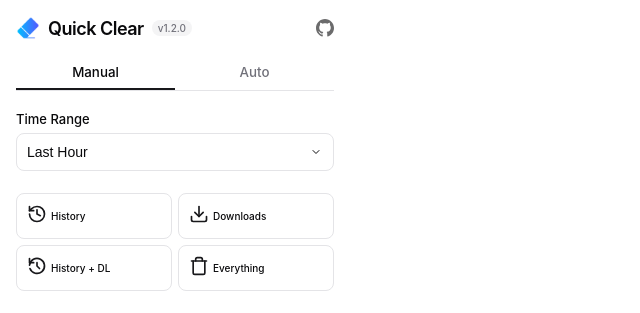
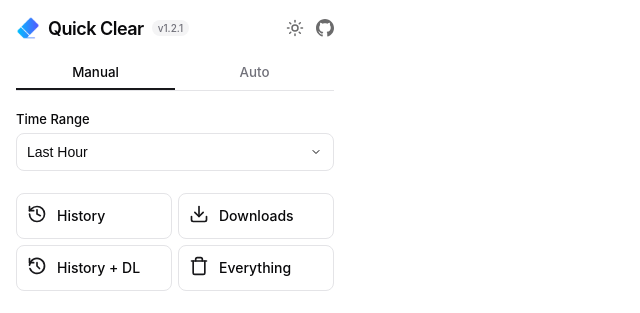
Before and after one commit to dinhanhthi/quick-clear-chrome, a React (Vite) app: page / in a window 1280 px wide. Shown: the top 313 px of the page, without its empty margins (0-640 px from the left). Built offline with nearby package versions, Linux system fonts and the light colour scheme; no server answers.

Commit message:
feat: add theme toogle button
chore

```diff
--- a/package.json
+++ b/package.json
@@ -1,7 +1,7 @@
 {
   "name": "quick-clear-chrome",
   "private": true,
-  "version": "1.2.0",
+  "version": "1.2.1",
   "type": "module",
   "scripts": {
     "dev": "vite",
--- a/src/App.tsx
+++ b/src/App.tsx
@@ -2,7 +2,7 @@
 import ManualTab from './components/ManualTab';
 import AutoTab from './components/AutoTab';
 import SiteDataCleaner from './components/SiteDataCleaner';
-import { GitHubIcon } from './components/Icons';
+import { GitHubIcon, SunIcon, MoonIcon } from './components/Icons';
 import {
   clearSiteData,
   clearSiteHistoryAndDownloads,
@@ -10,11 +10,13 @@
   type TimeRange,
   type AutoClearSettings,
 } from './utils/chrome-api';
+import { useTheme } from './utils/useTheme';
 import packageJson from '../package.json';
 
 function App() {
   const [activeTab, setActiveTab] = useState<'manual' | 'auto'>('manual');
   const [timeRange, setTimeRange] = useState<TimeRange>('last_hour');
+  const { theme, resolvedTheme, toggleTheme } = useTheme();
 
   // Footer state
   const [autoEnabled, setAutoEnabled] = useState(false);
@@ -204,6 +206,30 @@
             v{packageJson.version}
           </span>
         </div>
+        <div style={{ display: 'flex', alignItems: 'center', gap: '12px' }}>
+          <button
+            onClick={toggleTheme}
+            style={{
+              display: 'flex',
+              alignItems: 'center',
+              background: 'none',
+              border: 'none',
+              color: 'var(--text-color)',
+              opacity: 0.6,
+              transition: 'opacity 0.2s',
+              cursor: 'pointer',
+              padding: 0,
+            }}
+            onMouseEnter={(e) => (e.currentTarget.style.opacity = '1')}
+            onMouseLeave={(e) => (e.currentTarget.style.opacity = '0.6')}
+            title={`Theme: ${theme === 'system' ? `System (${resolvedTheme})` : theme}`}
+          >
+            {resolvedTheme === 'dark' ? (
+              <MoonIcon size={18} />
+            ) : (
+              <SunIcon size={18} />
+            )}
+          </button>
           <a
             href="https://github.com/dinhanhthi/quick-clear-chrome"
             target="_blank"
@@ -211,7 +237,7 @@
             style={{
               display: 'flex',
               alignItems: 'center',
-            color: 'var(--foreground)',
+              color: 'var(--text-color)',
               opacity: 0.6,
               transition: 'opacity 0.2s',
               textDecoration: 'none',
@@ -221,6 +247,7 @@
           >
             <GitHubIcon size={18} />
           </a>
+        </div>
       </header>
 
       {/* Tabs */}
--- a/src/components/ActionButton.tsx
+++ b/src/components/ActionButton.tsx
@@ -56,7 +56,7 @@
     >
       <div
         style={{
-          marginRight: '0',
+          marginRight: '6px',
           marginBottom: '4px',
           display: 'flex',
           color: 'var(--primary)',
@@ -64,7 +64,7 @@
       >
         {iconWithFixedSize}
       </div>
-      <div style={{ fontSize: '10px', fontWeight: 500, lineHeight: 1.2 }}>
+      <div style={{ fontSize: '14px', fontWeight: 500, lineHeight: 1.2 }}>
         {title.replace('Clear ', '')}
       </div>
     </button>
--- a/src/components/Icons.tsx
+++ b/src/components/Icons.tsx
@@ -110,3 +110,43 @@
     <path d="M12 0c-6.626 0-12 5.373-12 12 0 5.302 3.438 9.8 8.207 11.387.599.111.793-.261.793-.577v-2.234c-3.338.726-4.033-1.416-4.033-1.416-.546-1.387-1.333-1.756-1.333-1.756-1.089-.745.083-.729.083-.729 1.205.084 1.839 1.237 1.839 1.237 1.07 1.834 2.807 1.304 3.492.997.107-.775.418-1.305.762-1.604-2.665-.305-5.467-1.334-5.467-5.931 0-1.311.469-2.381 1.236-3.221-.124-.303-.535-1.524.117-3.176 0 0 1.008-.322 3.301 1.23.957-.266 1.983-.399 3.003-.404 1.02.005 2.047.138 3.006.404 2.291-1.552 3.297-1.23 3.297-1.23.653 1.653.242 2.874.118 3.176.77.84 1.235 1.911 1.235 3.221 0 4.609-2.807 5.624-5.479 5.921.43.372.823 1.102.823 2.222v3.293c0 .319.192.694.801.576 4.765-1.589 8.199-6.086 8.199-11.386 0-6.627-5.373-12-12-12z" />
   </svg>
 );
+
+export const SunIcon: React.FC<IconProps> = ({ size = 20, ...props }) => (
+  <svg
+    width={size}
+    height={size}
+    viewBox="0 0 24 24"
+    fill="none"
+    stroke="currentColor"
+    strokeWidth="2"
+    strokeLinecap="round"
+    strokeLinejoin="round"
+    {...props}
+  >
+    <circle cx="12" cy="12" r="4" />
+    <path d="M12 2v2" />
+    <path d="M12 20v2" />
+    <path d="m4.93 4.93 1.41 1.41" />
+    <path d="m17.66 17.66 1.41 1.41" />
+    <path d="M2 12h2" />
+    <path d="M20 12h2" />
+    <path d="m6.34 17.66-1.41 1.41" />
+    <path d="m19.07 4.93-1.41 1.41" />
+  </svg>
+);
+
+export const MoonIcon: React.FC<IconProps> = ({ size = 20, ...props }) => (
+  <svg
+    width={size}
+    height={size}
+    viewBox="0 0 24 24"
+    fill="none"
+    stroke="currentColor"
+    strokeWidth="2"
+    strokeLinecap="round"
+    strokeLinejoin="round"
+    {...props}
+  >
+    <path d="M12 3a6 6 0 0 0 9 9 9 9 0 1 1-9-9Z" />
+  </svg>
+);
--- a/src/index.css
+++ b/src/index.css
@@ -1,4 +1,5 @@
-:root {
+:root,
+:root[data-theme='light'] {
   --bg-color: #ffffff;
   --text-color: #09090b;
   --card-bg: #ffffff;
@@ -14,7 +15,7 @@
 }
 
 @media (prefers-color-scheme: dark) {
-  :root {
+  :root:not([data-theme='light']) {
     --bg-color: #09090b;
     --text-color: #fafafa;
     --card-bg: #09090b;
@@ -26,6 +27,19 @@
     --status-text: #4ade80;
     --status-error: #f87171;
   }
+}
+
+:root[data-theme='dark'] {
+  --bg-color: #09090b;
+  --text-color: #fafafa;
+  --card-bg: #09090b;
+  --border-color: #27272a;
+  --primary: #fafafa;
+  --primary-foreground: #18181b;
+  --muted: #27272a;
+  --muted-foreground: #a1a1aa;
+  --status-text: #4ade80;
+  --status-error: #f87171;
 }
 
 body {
--- /dev/null
+++ b/src/utils/useTheme.ts
@@ -0,0 +1,69 @@
+import { useEffect, useState } from 'react';
+
+export type Theme = 'light' | 'dark' | 'system';
+
+export const useTheme = () => {
+  const [theme, setTheme] = useState<Theme>('system');
+  const [resolvedTheme, setResolvedTheme] = useState<'light' | 'dark'>('light');
+
+  // Load theme from storage on mount
+  useEffect(() => {
+    if (chrome?.storage?.local) {
+      chrome.storage.local.get(['theme'], (result) => {
+        const savedTheme = result.theme as Theme;
+        if (savedTheme) {
+          setTheme(savedTheme);
+        }
+      });
+    }
+  }, []);
+
+  // Apply theme whenever it changes
+  useEffect(() => {
+    const applyTheme = () => {
+      let effectiveTheme: 'light' | 'dark';
+
+      if (theme === 'system') {
+        // Use system preference
+        effectiveTheme = window.matchMedia('(prefers-color-scheme: dark)').matches
+          ? 'dark'
+          : 'light';
+      } else {
+        effectiveTheme = theme;
+      }
+
+      setResolvedTheme(effectiveTheme);
+      document.documentElement.setAttribute('data-theme', effectiveTheme);
+    };
+
+    applyTheme();
+
+    // Listen for system theme changes if theme is set to 'system'
+    if (theme === 'system') {
+      const mediaQuery = window.matchMedia('(prefers-color-scheme: dark)');
+      const handleChange = () => applyTheme();
+
+      // Modern browsers
+      if (mediaQuery.addEventListener) {
+        mediaQuery.addEventListener('change', handleChange);
+        return () => mediaQuery.removeEventListener('change', handleChange);
+      }
+    }
+  }, [theme]);
+
+  const toggleTheme = () => {
+    const newTheme: Theme =
+      theme === 'system' ? 'light' :
+      theme === 'light' ? 'dark' :
+      'system';
+
+    setTheme(newTheme);
+
+    // Save to storage
+    if (chrome?.storage?.local) {
+      chrome.storage.local.set({ theme: newTheme });
+    }
+  };
+
+  return { theme, resolvedTheme, toggleTheme };
+};
```
Also changed, not shown: public/manifest.json, 1 other file (tests, documents, lock files or other folders). Lines whose indentation alone changed are shown as unchanged.
